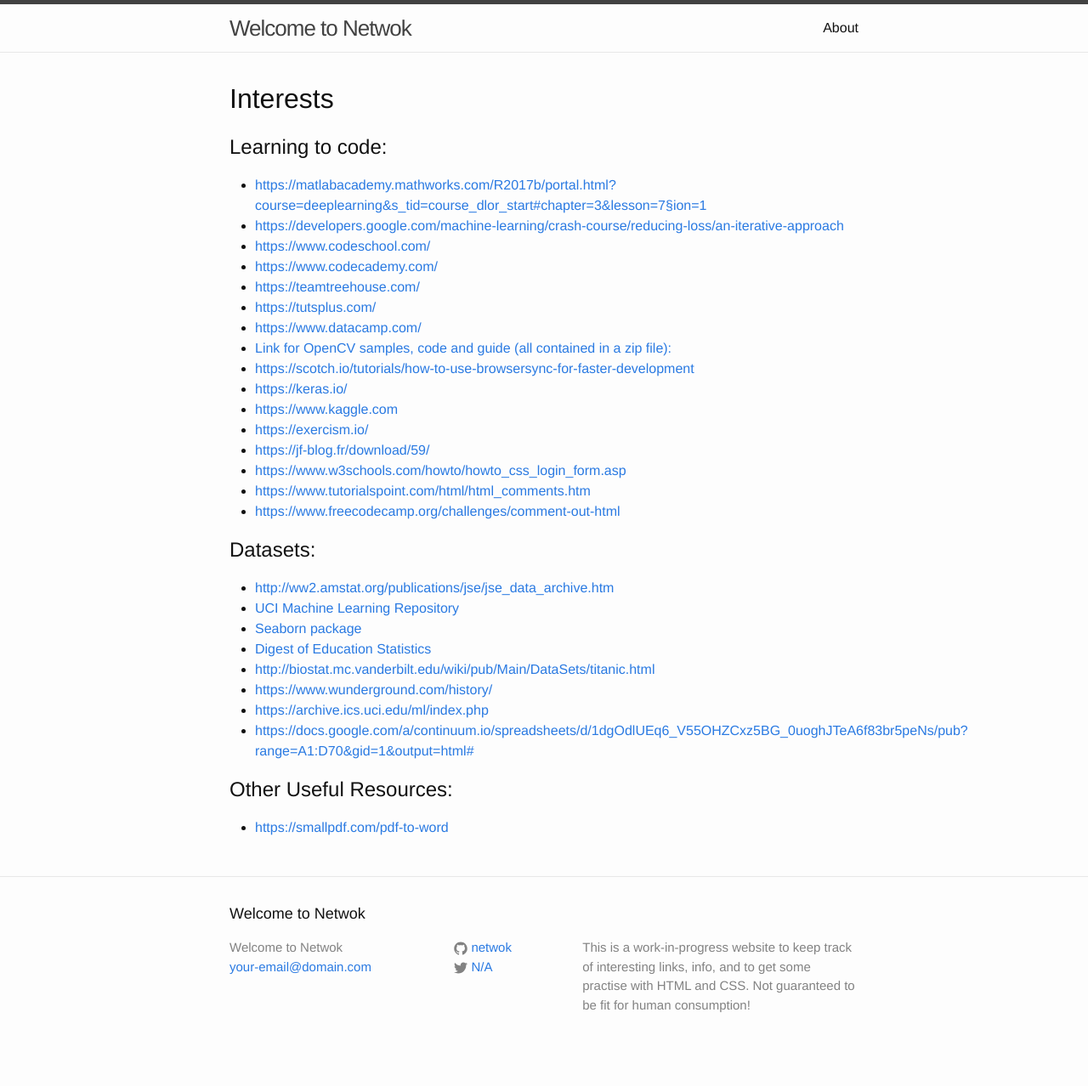
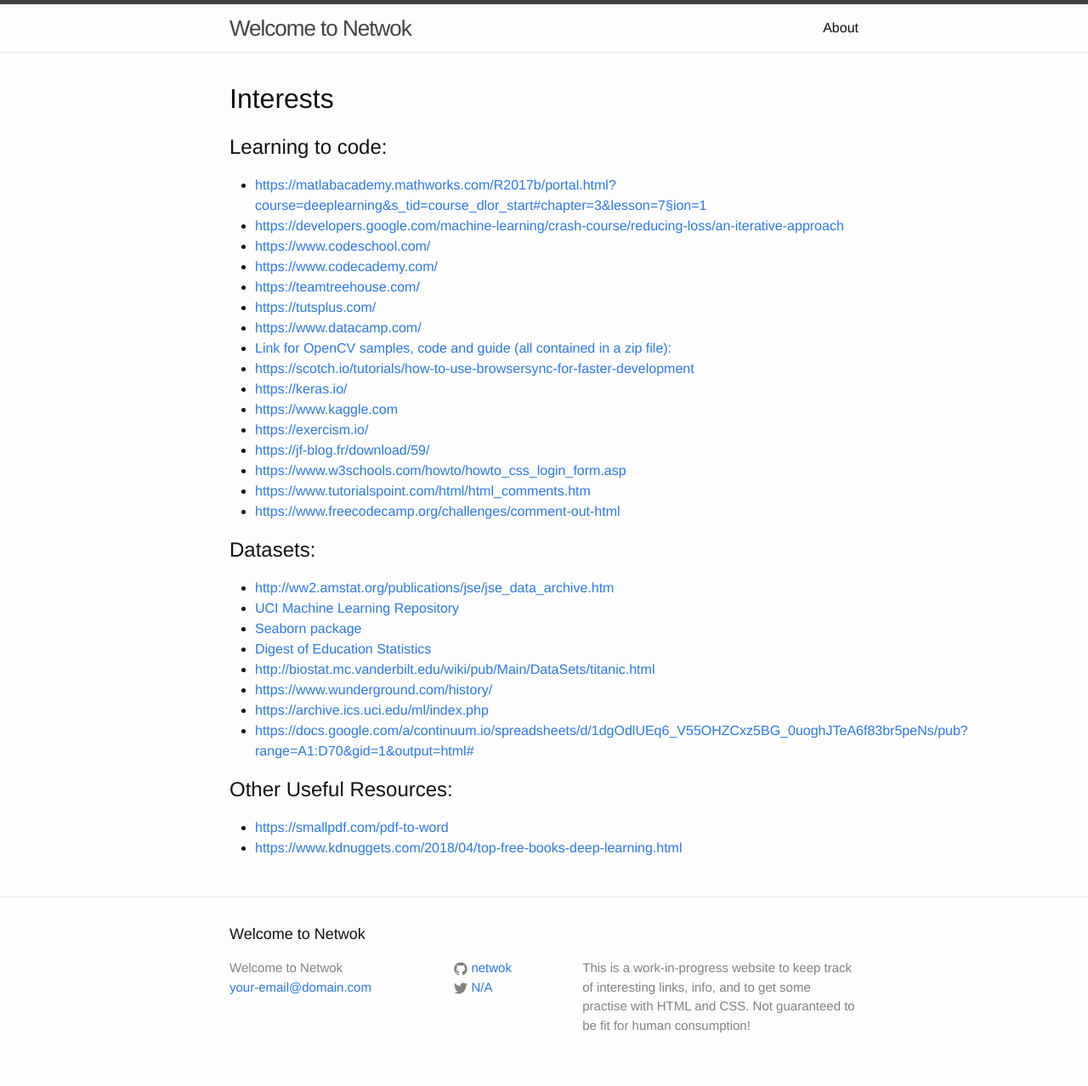
Before and after one commit to netwok/netwok.github.io, a Jekyll site: the page built from int.html, in a window 1280 px wide. Shown: the whole page at 85% size. Built offline with Jekyll 4.4.1, drawn with Linux system fonts in a browser that asks for light colours; before the commit the page ends 1254 px from its top, so only the background shows below that.

Commit message:
Update int.html

```diff
--- a/int.html
+++ b/int.html
@@ -42,6 +42,8 @@
     <h2>Other Useful Resources:</h2>
     <ul>
       <li><a href = https://smallpdf.com/pdf-to-word>https://smallpdf.com/pdf-to-word</a></li>
+      <li><a href = https://www.kdnuggets.com/2018/04/top-free-books-deep-learning.html>https://www.kdnuggets.com/2018/04/top-free-books-deep-learning.html</a></li>
+
     </ul>
 
   </head>
```
